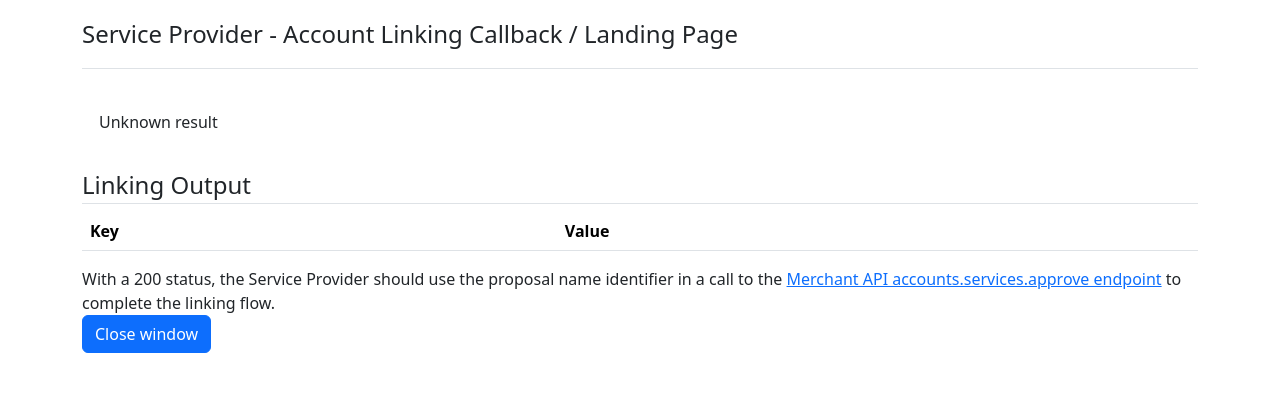
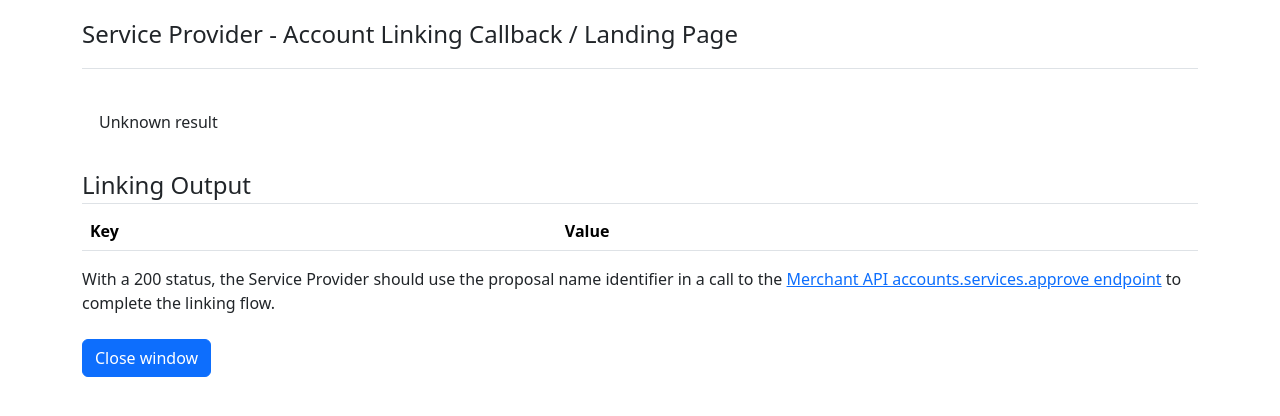
Before and after one commit to dwdii/dwdii.github.io, a Jekyll site: the page sp2/callback.html, which Jekyll copies as it is, in a window 1280 px wide. Shown: the top 416 px of the page. Built offline with Jekyll 4.4.1, drawn with Linux system fonts in a browser that asks for light colours.

Commit message:
Update container class for improved styling

```diff
--- a/sp2/callback.html
+++ b/sp2/callback.html
@@ -30,12 +30,12 @@
 			</table>
 		</fieldset>
 	</div>
-	<div class="container">
+	<div class="container mb-4">
 		With a 200 status, the Service Provider should use the proposal name identifier in a call to the
 		<a href="https://developers.google.com/merchant/api/reference/rest/accounts_v1/accounts.services/approve" target="_blank">Merchant API accounts.services.approve endpoint</a>
 		to complete the linking flow.
 	</div>
-	<div class="container">
+	<div class="container mb-4">
 		<button id="closeButton" class="btn btn-primary">Close window</button>
 	</div>
 </div>
```
